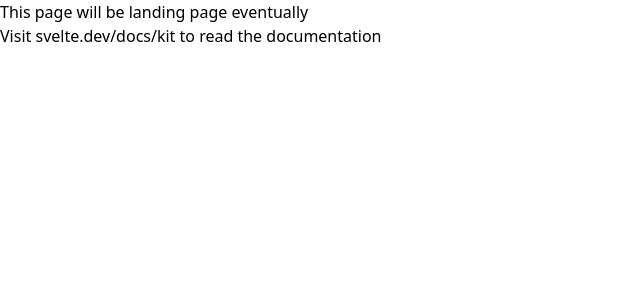
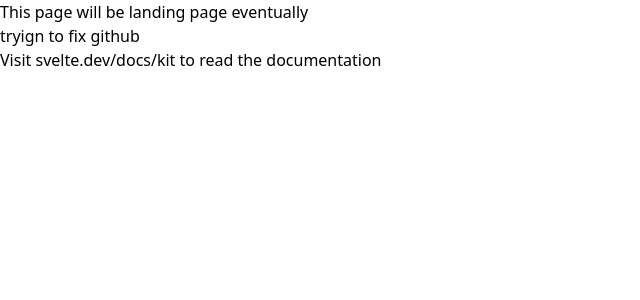
Before and after one commit to EstevanRamos/PreflopTrainer, a SvelteKit app in the folder preflop-trainer/: page / in a window 1280 px wide. Shown: the top 300 px of the page, without its empty margins (0-640 px from the left). Built offline with nearby package versions, Linux system fonts and the light colour scheme.

Commit message:
ffixing branches

```diff
--- a/preflop-trainer/src/routes/+page.svelte
+++ b/preflop-trainer/src/routes/+page.svelte
@@ -1,2 +1,4 @@
 <h1>This page will be landing page eventually</h1>
+<h2>tryign to fix github
+</h2>
 <p>Visit <a href="https://svelte.dev/docs/kit">svelte.dev/docs/kit</a> to read the documentation</p>
```
